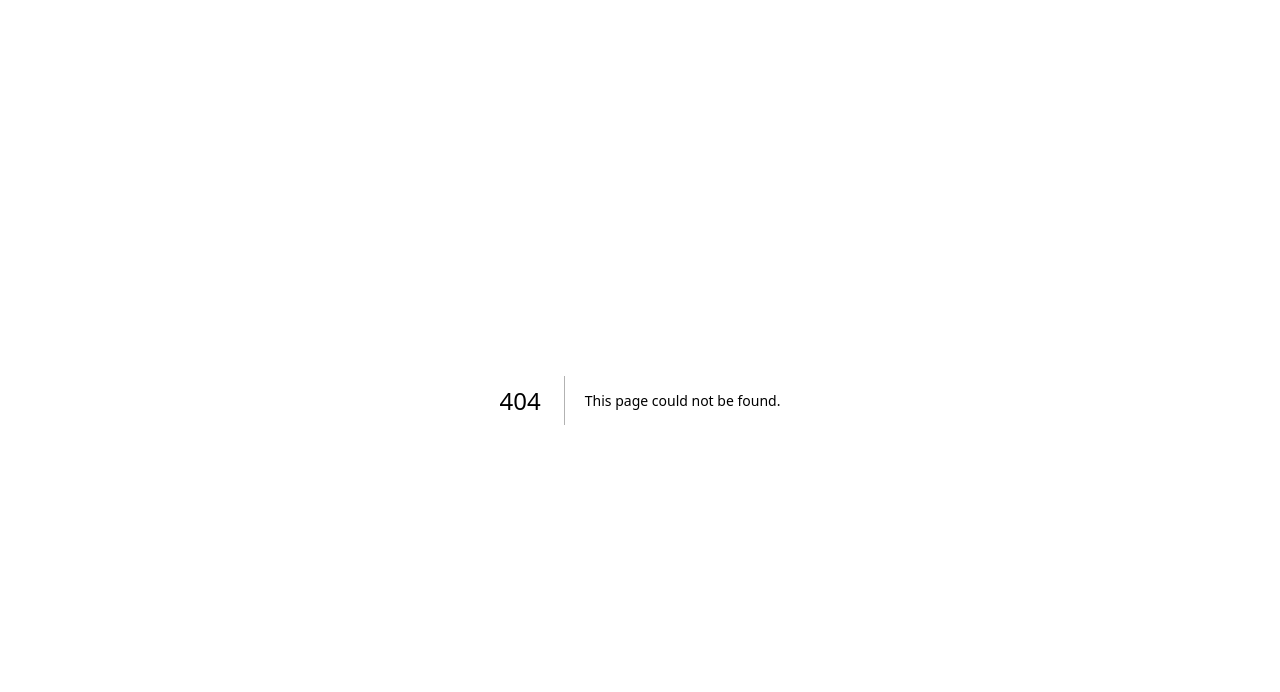
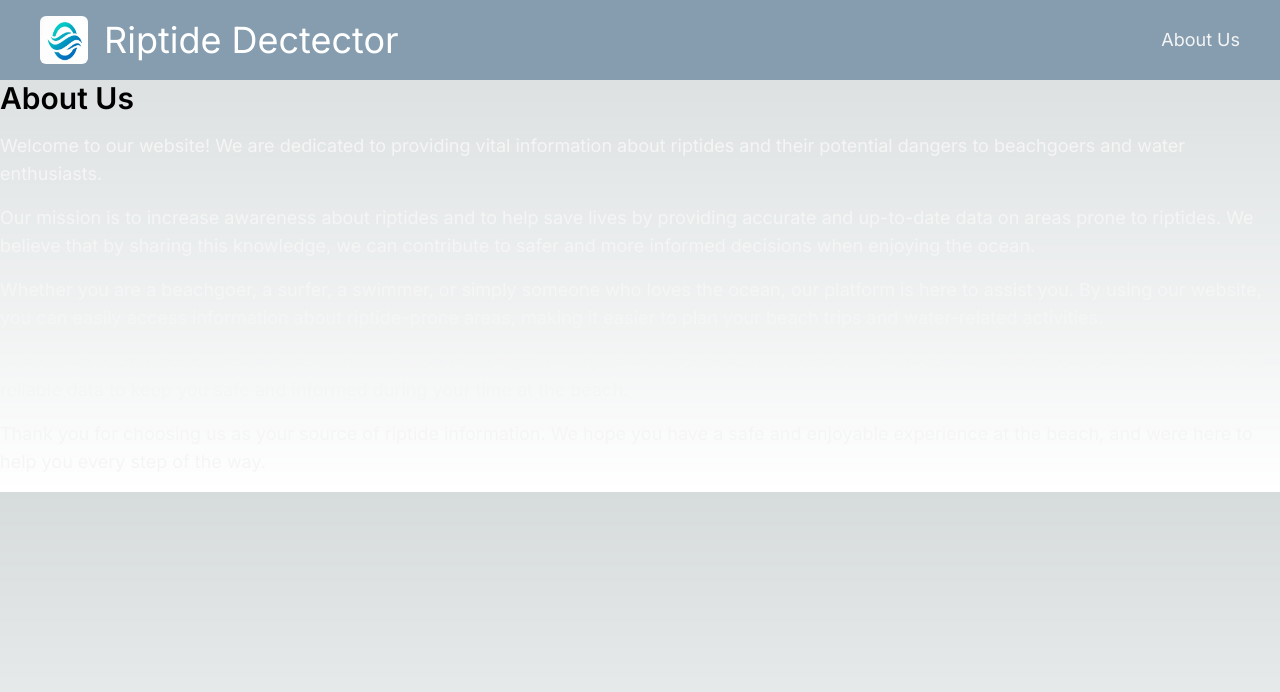
Before and after one commit to joykhera/hackNJIT-riptide-detector, a Next.js app: page /about in a window 1280 px wide. Before the commit this address had no page. Shown: the top 692 px of the page. Built offline with nearby package versions, Linux system fonts and the light colour scheme.

Commit message:
fixed routing

```diff
--- /dev/null
+++ b/src/app/about/page.tsx
@@ -0,0 +1,44 @@
+import React from "react";
+import Navbar from "../components/navbar";
+const About = () => {
+	return (
+		<div className="">
+			<div className="h-20 bg-header-blue">
+				<Navbar />
+			</div>
+			<h1 className="text-3xl font-semibold mb-4">About Us</h1>
+			<p className="text-lg mb-4">
+				Welcome to our website! We are dedicated to providing vital
+				information about riptides and their potential dangers to
+				beachgoers and water enthusiasts.
+			</p>
+			<p className="text-lg mb-4">
+				Our mission is to increase awareness about riptides and to help
+				save lives by providing accurate and up-to-date data on areas
+				prone to riptides. We believe that by sharing this knowledge, we
+				can contribute to safer and more informed decisions when
+				enjoying the ocean.
+			</p>
+			<p className="text-lg mb-4">
+				Whether you are a beachgoer, a surfer, a swimmer, or simply
+				someone who loves the ocean, our platform is here to assist you.
+				By using our website, you can easily access information about
+				riptide-prone areas, making it easier to plan your beach trips
+				and water-related activities.
+			</p>
+			<p className="text-lg mb-4">
+				Our team of dedicated experts and enthusiasts are constantly
+				working to improve and expand our platform. We aim to provide
+				the most accurate and reliable data to keep you safe and
+				informed during your time at the beach.
+			</p>
+			<p className="text-lg mb-4">
+				Thank you for choosing us as your source of riptide information.
+				We hope you have a safe and enjoyable experience at the beach,
+				and were here to help you every step of the way.
+			</p>
+		</div>
+	);
+};
+
+export default About;
--- a/src/app/components/navbar.tsx
+++ b/src/app/components/navbar.tsx
@@ -1,26 +1,29 @@
 import React from "react";
 import Image from "next/image";
+import Link from "next/link";
 
 const navBarLinkStyle =
 	"font-saira hover:cursor-pointer text-4xl text-lg relative transition-all duration-350 before:content-[''] before:absolute before:-bottom-2 before:left-1/2 before:-translate-x-1/2 before:w-0 before:h-1.5 before:rounded-full before:opacity-0 before:transition-all before:duration-350 before:bg-gradient-to-r before:from-dg-dark before:via-dg-dark before:to-dg-dark hover:before:w-full hover:before:opacity-100";
-function navbar() {
+function about() {
 	return (
 		<div className="w-full h-full flex flex-wrap items-center justify-between">
 			<div className="flex flex-wrap items-center pl-10">
 				<div className="h-12 w-12 relative mr-4 rounded-md overflow-hidden">
 					<Image src="/logo.png" alt="Riptide LOGO" layout="fill" />
 				</div>
-				<p className="font-saira hover:cursor-default text-4xl text-white">
-					Riptide Dectector
-				</p>
+				<Link href="/">
+					<p className="font-saira text-4xl text-white cursor-pointer">
+						Riptide Dectector
+					</p>
+				</Link>
 			</div>
 			<div className="flex items-center space-x-10 pr-10">
-				<a className={navBarLinkStyle} href="/">
-					About Us
-				</a>
+				<Link href="/about">
+					<p className={navBarLinkStyle}>About Us</p>
+				</Link>
 			</div>
 		</div>
 	);
 }
 
-export default navbar;
+export default about;
--- a/src/app/pages/landingPage/mapView.tsx
+++ b/src/app/pages/mapView.tsx
@@ -1,5 +1,5 @@
 import React from "react";
-import Info from "../../components/info";
+import Info from "../components/info";
 
 interface Data {
 	beach: string;
```
Also changed, not shown: src/app/pages/aboutUs/aboutUs.tsx (deleted).
